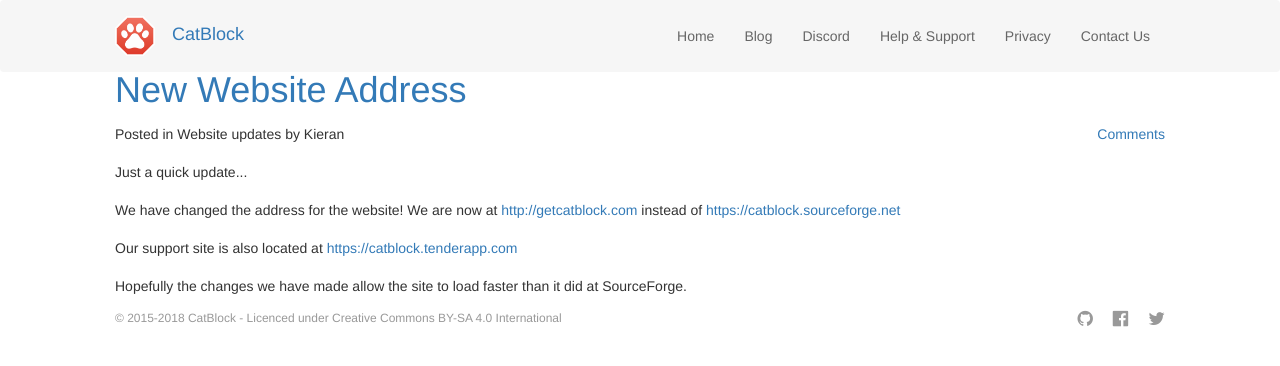
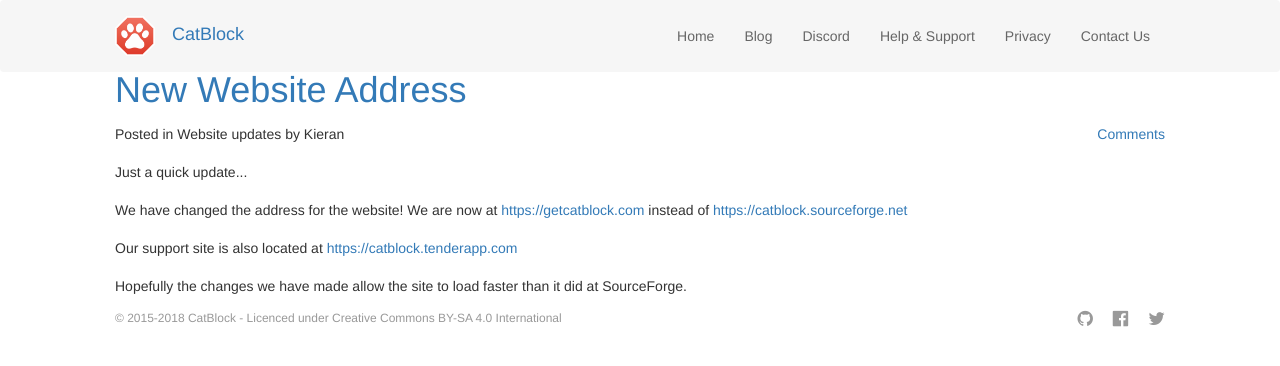
Before and after one commit to CatBlock/catblock.github.io, a Jekyll site: the page built from _posts/2015-02-16-new-website-address.md, in a window 1280 px wide. Shown: the top 366 px of the page. Built offline with Jekyll 4.4.1, drawn with Linux system fonts in a browser that asks for light colours; nearby versions of some CDN libraries; comment, search, counter and statistics services are not loaded; some of the changed lines change nothing that is shown.

Commit message:
Update 2015-02-16-new-website-address.md

```diff
--- a/_posts/2015-02-16-new-website-address.md
+++ b/_posts/2015-02-16-new-website-address.md
@@ -20,7 +20,7 @@
 comments: []
 ---
 <p>Just a quick update...</p>
-<p>We have changed the address for the website! We are now at <a href="/">http://getcatblock.com</a> instead of <a href="//catblock.sourceforge.net">https://catblock.sourceforge.net</a></p>
+<p>We have changed the address for the website! We are now at <a href="/">https://getcatblock.com</a> instead of <a href="//catblock.sourceforge.net">https://catblock.sourceforge.net</a></p>
 <p>Our support site is also located at <a href="https://catblock.tenderapp.com">https://catblock.tenderapp.com</a></p>
 <p>Hopefully the changes we have made allow the site to load faster than it did at SourceForge.</p>
 <!--more-->
```
